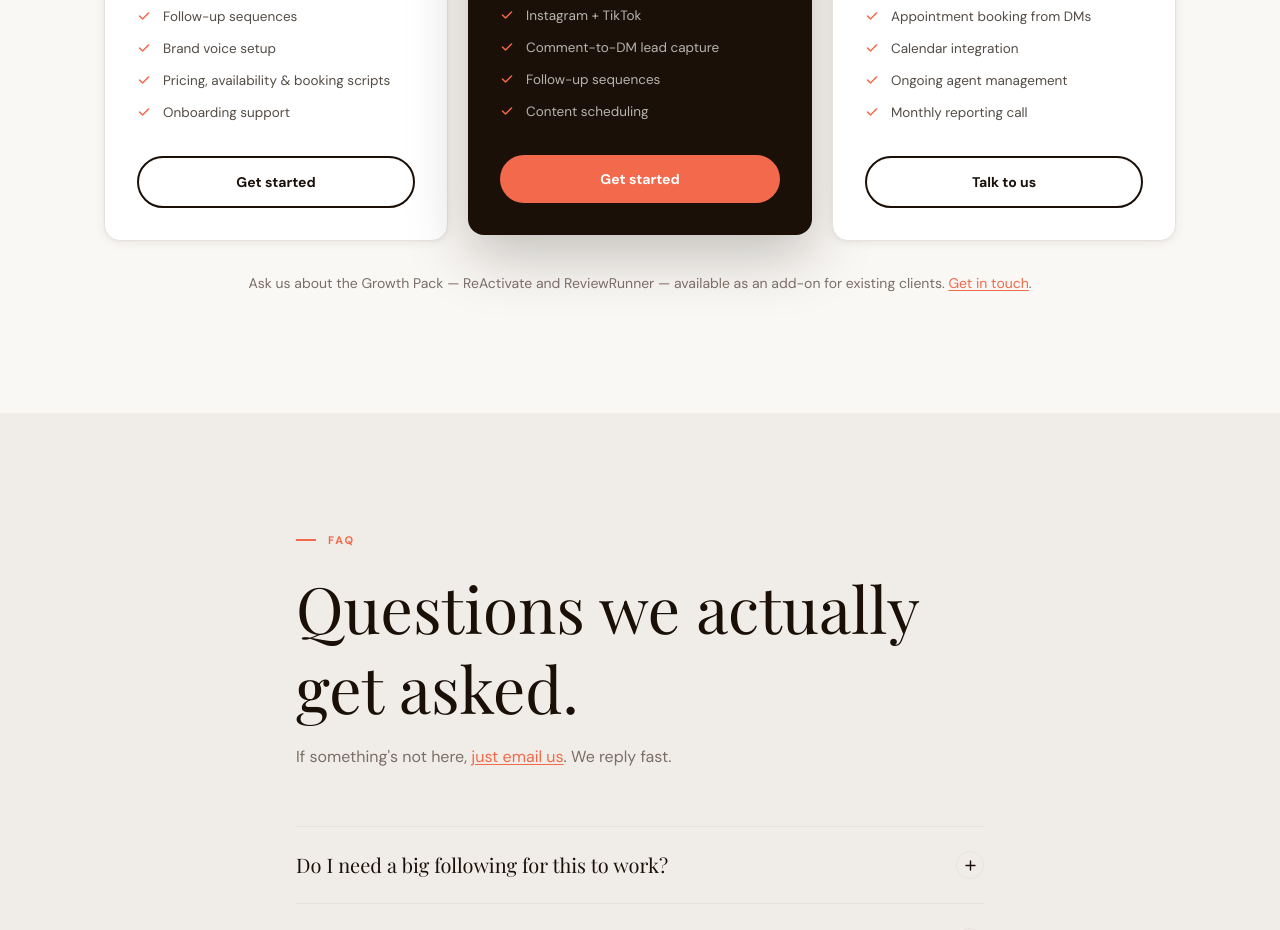
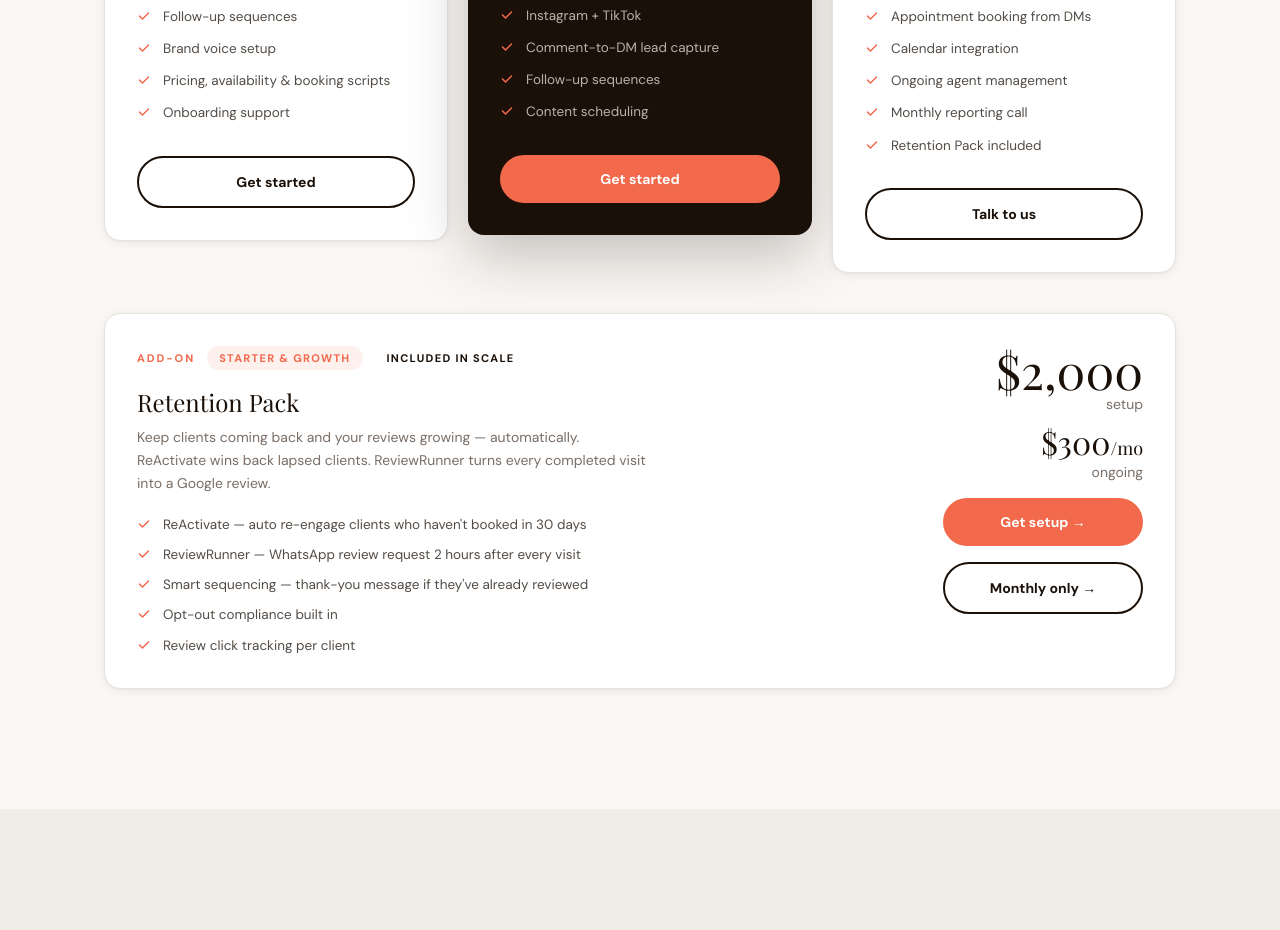
Before and after one commit to jasperschreiber0/kaspr-site, a Next.js app: page / in a window 1280 px wide. Shown: the part 6700-7630 px from the top of the page. Built offline with nearby package versions, Linux system fonts and the light colour scheme.

Commit message:
Update Pricing.tsx

```diff
--- a/components/Pricing.tsx
+++ b/components/Pricing.tsx
@@ -46,10 +46,19 @@
       "Calendar integration",
       "Ongoing agent management",
       "Monthly reporting call",
+      "Retention Pack included",
     ],
     cta: "Talk to us",
     featured: false,
   },
+];
+
+const RETENTION_FEATURES = [
+  "ReActivate — auto re-engage clients who haven't booked in 30 days",
+  "ReviewRunner — WhatsApp review request 2 hours after every visit",
+  "Smart sequencing — thank-you message if they've already reviewed",
+  "Opt-out compliance built in",
+  "Review click tracking per client",
 ];
 
 export function Pricing() {
@@ -78,7 +87,6 @@
                     : "bg-white border border-border shadow-card hover:shadow-card-hover"
                 }`}
               >
-                {/* Most popular pill */}
                 {plan.pill && (
                   <div className="absolute -top-3.5 left-8">
                     <span className="bg-coral text-white text-[11px] font-bold uppercase tracking-[0.14em] px-3.5 py-1.5 rounded-full">
@@ -87,7 +95,6 @@
                   </div>
                 )}
 
-                {/* Plan name */}
                 <div>
                   <p
                     className={`text-2xs font-bold uppercase tracking-[0.18em] mb-4 ${
@@ -126,7 +133,6 @@
                   </p>
                 </div>
 
-                {/* Feature list */}
                 <ul className="flex-1 space-y-3">
                   {plan.features.map((f) => (
                     <li
@@ -156,7 +162,6 @@
                   ))}
                 </ul>
 
-                {/* CTA */}
                 <a
                   href="https://calendly.com/jasperschreiber0/new-meeting"
                   target="_blank"
@@ -174,18 +179,82 @@
           ))}
         </div>
 
+        {/* Retention Pack Add-on */}
         <Reveal>
-          <p className="text-center text-sm text-mid mt-8">
-            Ask us about the Growth Pack — ReActivate and ReviewRunner —
-            available as an add-on for existing clients.{" "}
-            <a
-              href="mailto:contact@kaspr.com.au"
-              className="text-coral underline underline-offset-2 hover:text-coral-dark"
-            >
-              Get in touch
-            </a>
-            .
-          </p>
+          <div className="mt-10 rounded-2xl border border-border bg-white shadow-card p-8">
+            <div className="flex flex-col md:flex-row md:items-start md:justify-between gap-8">
+              <div className="flex-1">
+                <div className="flex items-center gap-3 mb-4">
+                  <p className="text-2xs font-bold uppercase tracking-[0.18em] text-coral">
+                    Add-on
+                  </p>
+                  <span className="bg-coral/10 text-coral text-[11px] font-bold uppercase tracking-[0.12em] px-3 py-1 rounded-full">
+                    Starter &amp; Growth
+                  </span>
+                  <span className="bg-espresso/8 text-espresso text-[11px] font-bold uppercase tracking-[0.12em] px-3 py-1 rounded-full">
+                    Included in Scale
+                  </span>
+                </div>
+                <h3 className="font-serif text-2xl text-espresso mb-2">
+                  Retention Pack
+                </h3>
+                <p className="text-sm text-mid leading-relaxed max-w-lg">
+                  Keep clients coming back and your reviews growing — automatically. ReActivate wins back lapsed clients. ReviewRunner turns every completed visit into a Google review.
+                </p>
+                <ul className="mt-5 space-y-2.5">
+                  {RETENTION_FEATURES.map((f) => (
+                    <li
+                      key={f}
+                      className="flex items-start gap-3 text-[13.5px] text-espresso/75"
+                    >
+                      <svg
+                        className="flex-shrink-0 mt-0.5"
+                        width="14"
+                        height="14"
+                        viewBox="0 0 14 14"
+                        fill="none"
+                        aria-hidden
+                      >
+                        <path
+                          d="M2.5 7L5.5 10L11.5 4"
+                          stroke="#F2694B"
+                          strokeWidth="1.5"
+                          strokeLinecap="round"
+                          strokeLinejoin="round"
+                        />
+                      </svg>
+                      {f}
+                    </li>
+                  ))}
+                </ul>
+              </div>
+
+              <div className="flex flex-col gap-4 md:min-w-[200px]">
+                <div className="text-right">
+                  <p className="font-serif text-[48px] leading-none text-espresso">$2,000</p>
+                  <p className="text-sm text-mid">setup</p>
+                  <p className="font-serif text-[32px] leading-none text-espresso mt-3">$300<span className="text-lg">/mo</span></p>
+                  <p className="text-sm text-mid">ongoing</p>
+                </div>
+                <a
+                  href="https://buy.stripe.com/6oU28r2qU4kf7zOeFE1kA06"
+                  target="_blank"
+                  rel="noopener noreferrer"
+                  className="block text-center text-sm font-bold py-3.5 rounded-full bg-coral text-white hover:bg-coral-dark transition-colors"
+                >
+                  Get setup →
+                </a>
+                <a
+                  href="https://buy.stripe.com/6oU8wP2qUeYT8DS4101kA07"
+                  target="_blank"
+                  rel="noopener noreferrer"
+                  className="block text-center text-sm font-bold py-3.5 rounded-full border-2 border-espresso text-espresso hover:bg-espresso hover:text-cream transition-colors"
+                >
+                  Monthly only →
+                </a>
+              </div>
+            </div>
+          </div>
         </Reveal>
       </div>
     </section>
```
